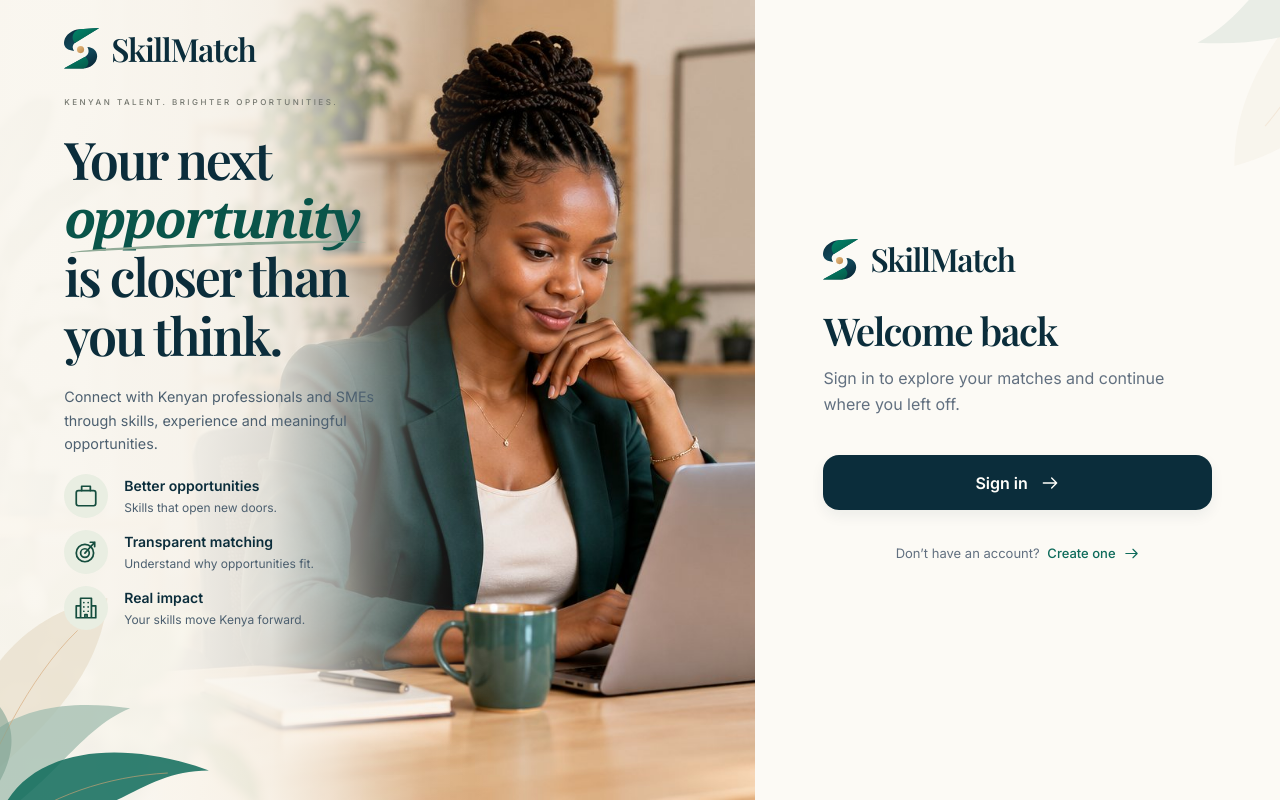
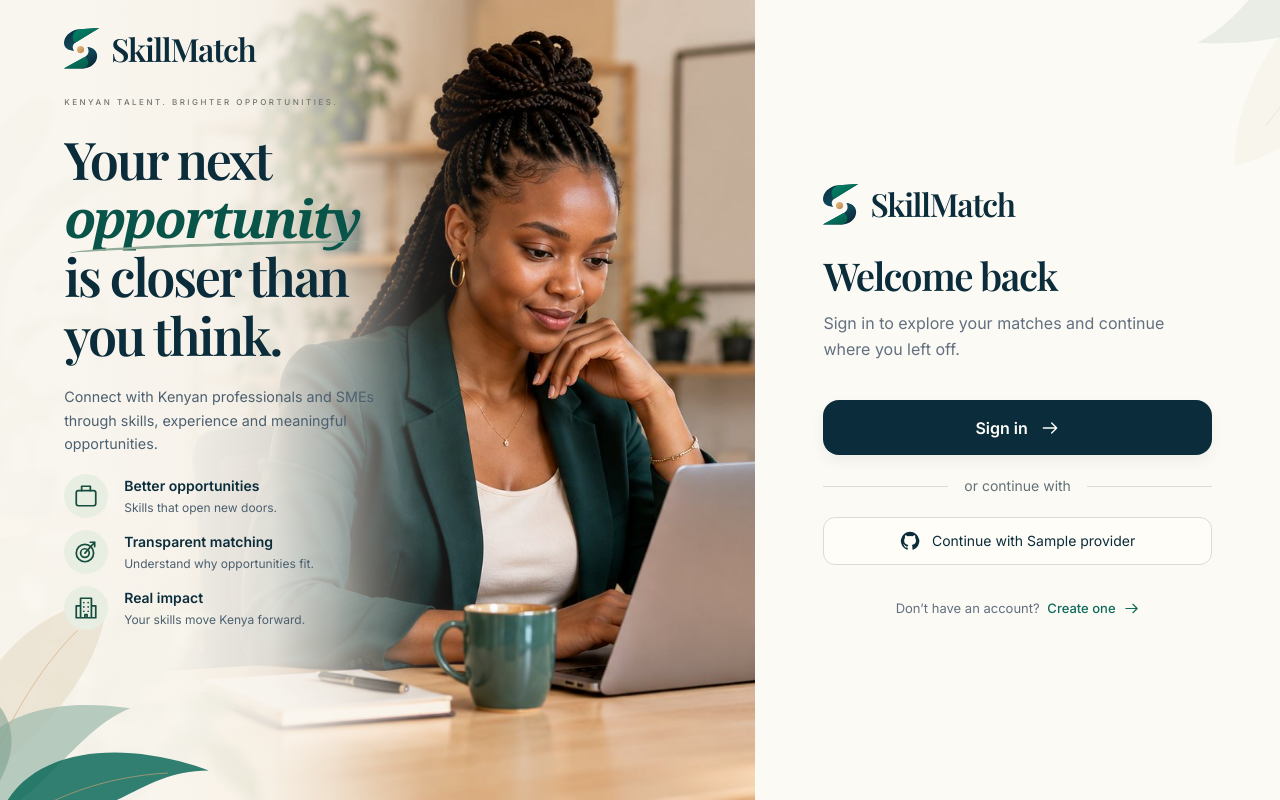
Before and after one commit to Trix0909/SkillMatch, a Django app: template templates/registration/login.html in a window 1280 px wide. Run offline with Django 5.2, Linux system fonts and the light colour scheme; the template is opened without the code that fills it: most values are stand-ins (such as "Sample title", 1, 10 or a date in 2020); some libraries are stand-ins or nearby versions; some web fonts are replaced.

Commit message:
feat(ui): add provider sign-in and connected account management

```diff
--- /dev/null
+++ b/static/css/social.css
@@ -0,0 +1,56 @@
+.sm-social-divider {
+  display: flex;
+  align-items: center;
+  gap: 1rem;
+  margin: 1.25rem 0;
+  color: #627178;
+  font-size: 0.875rem;
+}
+
+.sm-social-divider::before,
+.sm-social-divider::after {
+  content: "";
+  flex: 1;
+  height: 1px;
+  background: #deded5;
+}
+
+.sm-social-buttons {
+  display: grid;
+  gap: 0.65rem;
+}
+
+.sm-social-button {
+  display: flex;
+  align-items: center;
+  justify-content: center;
+  gap: 0.75rem;
+  width: 100%;
+  padding: 0.75rem 1rem;
+  border: 1px solid #d8ddd6;
+  border-radius: 12px;
+  background: #fffdf8;
+  color: #0b2d3b;
+  font: inherit;
+  cursor: pointer;
+}
+
+.sm-social-button:hover {
+  background: #eff3ed;
+}
+
+.sm-social-button:focus-visible {
+  outline: 2px solid #0f6b5b;
+  outline-offset: 3px;
+}
+
+.sm-connection-row {
+  padding: 1.25rem 0;
+  border-bottom: 1px solid #e1e5e8;
+}
+
+.sm-connection-row h2 {
+  display: flex;
+  align-items: center;
+  gap: 0.75rem;
+}
--- a/templates/registration/auth_base.html
+++ b/templates/registration/auth_base.html
@@ -8,6 +8,7 @@
 {% block extra_head %}
   <link rel="stylesheet" href="{% static 'css/landing.css' %}">
   <link rel="stylesheet" href="{% static 'css/auth.css' %}">
+  <link rel="stylesheet" href="{% static 'css/social.css' %}">
   <script src="{% static 'js/auth.js' %}" defer></script>
 {% endblock %}
 {% block body_class %}sm-landing sm-auth{% endblock %}
--- a/templates/registration/login.html
+++ b/templates/registration/login.html
@@ -19,6 +19,14 @@
           <input type="hidden" name="next" value="{{ next }}">
           <button type="submit" class="sm-button sm-button-primary sm-auth-submit">Sign in {% include "skillmatch/includes/brand_icon.html" with icon="arrow" %}</button>
         </form>
+        {% if social_providers %}
+          <div class="sm-social-divider">or continue with</div>
+          <div class="sm-social-buttons">
+            {% for provider in social_providers %}
+              {% include "registration/provider_button.html" with purpose="login" %}
+            {% endfor %}
+          </div>
+        {% endif %}
         <p class="sm-auth-switch">Don’t have an account? <a href="{% url 'register' %}">Create one {% include "skillmatch/includes/brand_icon.html" with icon="arrow" %}</a></p>
       </section>
       {% include "registration/botanical.html" %}
--- /dev/null
+++ b/templates/registration/provider_button.html
@@ -0,0 +1,11 @@
+{% with provider_url=provider.id|add:"_login" %}
+  <form method="post" action="{% url provider_url %}">
+    {% csrf_token %}
+    <input type="hidden" name="purpose" value="{{ purpose }}">
+    <input type="hidden" name="next" value="{{ next }}">
+    <button type="submit" class="sm-button sm-social-button">
+      {% include "registration/provider_icon.html" %}
+      {% if purpose == "connect" %}Connect{% else %}Continue with{% endif %} {{ provider.name }}
+    </button>
+  </form>
+{% endwith %}
--- /dev/null
+++ b/templates/registration/provider_icon.html
@@ -0,0 +1,19 @@
+<svg width="20"
+     height="20"
+     viewBox="0 0 24 24"
+     aria-hidden="true"
+     focusable="false">
+  {% if provider.id == "google" %}
+    <path fill="#4285f4" d="M21.6 12.2c0-.7-.1-1.5-.2-2.2H12v4.2h5.4a4.6 4.6 0 0 1-2 3v2.7h3.3c1.9-1.8 2.9-4.4 2.9-7.7Z" />
+    <path fill="#34a853" d="M12 22c2.7 0 5-.9 6.7-2.5l-3.3-2.6c-.9.6-2 .9-3.4.9-2.6 0-4.8-1.7-5.6-4H3v2.8A10 10 0 0 0 12 22Z" />
+    <path fill="#fbbc05" d="M6.4 13.8a6 6 0 0 1 0-3.6V7.4H3a10 10 0 0 0 0 9.2Z" />
+    <path fill="#ea4335" d="M12 6.2c1.5 0 2.8.5 3.8 1.5l2.9-2.9A9.7 9.7 0 0 0 12 2a10 10 0 0 0-9 5.4l3.4 2.8c.8-2.3 3-4 5.6-4Z" />
+  {% elif provider.id == "microsoft" %}
+    <path fill="#f25022" d="M2 2h9v9H2Z" />
+    <path fill="#7fba00" d="M13 2h9v9h-9Z" />
+    <path fill="#00a4ef" d="M2 13h9v9H2Z" />
+    <path fill="#ffb900" d="M13 13h9v9h-9Z" />
+  {% else %}
+    <path fill="currentColor" d="M12 .9a11.1 11.1 0 0 0-3.5 21.6c.6.1.8-.3.8-.6v-2.1c-3.1.7-3.8-1.3-3.8-1.3-.5-1.3-1.2-1.6-1.2-1.6-1-.7.1-.7.1-.7 1.1.1 1.7 1.1 1.7 1.1 1 1.7 2.6 1.2 3.3.9.1-.7.4-1.2.7-1.5-2.5-.3-5.1-1.2-5.1-5.5 0-1.2.4-2.2 1.1-3-.1-.3-.5-1.4.1-3 0 0 .9-.3 3.1 1.1a10.7 10.7 0 0 1 5.6 0C17 4.9 18 5.2 18 5.2c.6 1.6.2 2.7.1 3 .7.8 1.1 1.8 1.1 3 0 4.3-2.6 5.2-5.1 5.5.4.4.8 1 .8 2.1v3.1c0 .3.2.7.8.6A11.1 11.1 0 0 0 12 .9Z" />
+  {% endif %}
+</svg>
--- a/templates/skillmatch/profile_form.html
+++ b/templates/skillmatch/profile_form.html
@@ -75,6 +75,7 @@
     <h3>Account security</h3>
     <p>Manage optional authenticator-app protection for your account.</p>
     <a href="{% url 'account_security' %}">Two-factor authentication settings →</a>
+    <a href="{% url 'social_connections' %}">Connected accounts →</a>
   </div>
 </aside>
 </div>
```
Also changed, not shown: templates/registration/connections.html (added, +43 -0 lines), templates/registration/first_password.html (added, +14 -0 lines), templates/registration/security.html (+17 -2 lines), templates/registration/social_onboarding.html (added, +16 -0 lines), templates/registration/social_reauthenticate.html (added, +18 -0 lines).
